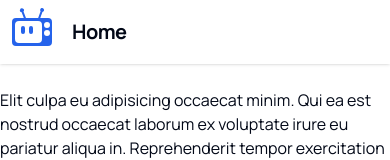
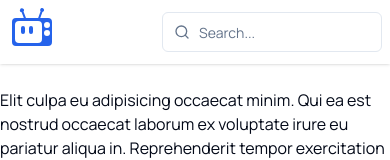
Before and after one commit to TheOmer77/not-twitch, a Next.js app: page / in a window 390 px wide. Shown: the top 160 px of the page. Built offline with nearby package versions, Linux system fonts and the light colour scheme.

Commit message:
Add Search to Navbar

```diff
--- a/src/components/Navbar/index.tsx
+++ b/src/components/Navbar/index.tsx
@@ -1,17 +1,24 @@
 import { UserButton } from '@clerk/nextjs';
+import Link from 'next/link';
+
 import Logo from '@/components/Logo';
-import Link from 'next/link';
+import { Search } from './Search';
 
 export const Navbar = () => (
   <>
     <nav className='fixed top-0 flex h-16 w-full flex-row items-center justify-between gap-4 bg-background px-2 shadow md:px-4'>
-      <h1 className='flex flex-row items-center gap-4 text-xl font-bold tracking-tight'>
+      <div className='flex flex-row items-center gap-4'>
         <Link href='/'>
           <Logo className='text-5xl text-primary transition-[opacity,filter] duration-75 hover:brightness-125 active:opacity-70 active:duration-0' />
         </Link>
-        Home
-      </h1>
-      <UserButton afterSignOutUrl='/' />
+        <h1 className='hidden text-xl font-bold tracking-tight md:inline'>
+          Home
+        </h1>
+      </div>
+      <div className='flex flex-row items-center gap-4'>
+        <Search />
+        <UserButton afterSignOutUrl='/' />
+      </div>
     </nav>
     <div className='h-16 w-full' />
   </>
```
